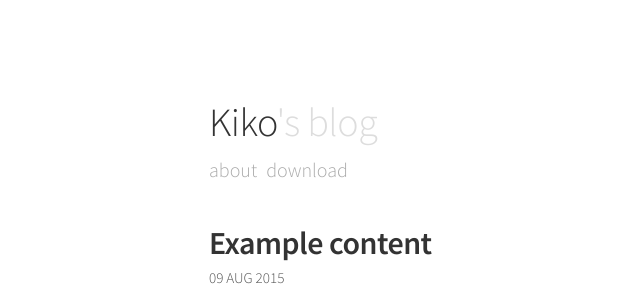
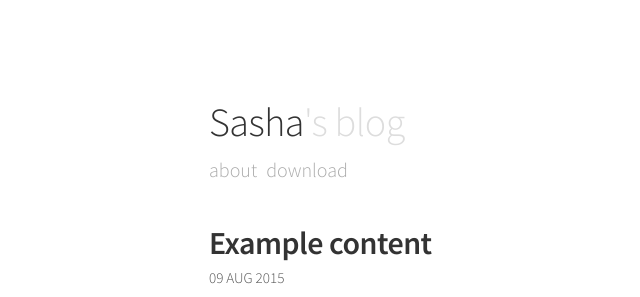
Before and after one commit to tanvisash/dance2016, a Jekyll site: the page built from index.html, in a window 1280 px wide. Shown: the top 297 px of the page, without its empty margins (71-711 px from the left). Built offline with Jekyll 4.4.1, drawn with Linux system fonts in a browser that asks for light colours; Markdown is read by kramdown in place of the engine named in the settings.

Commit message:
testing123

```diff
--- a/_config.yml
+++ b/_config.yml
@@ -3,10 +3,10 @@
 # # # # # # # #
 
 # Basic
-name:               "Kiko"
+name:               "Sasha"
 
 # URL
-baseurl:            "/Kiko"
+baseurl:            "/dance2016/"
 #baseurl:            "" #For Root Domain
 permalink:          /:year/:month/:day/:title.html
 
```
